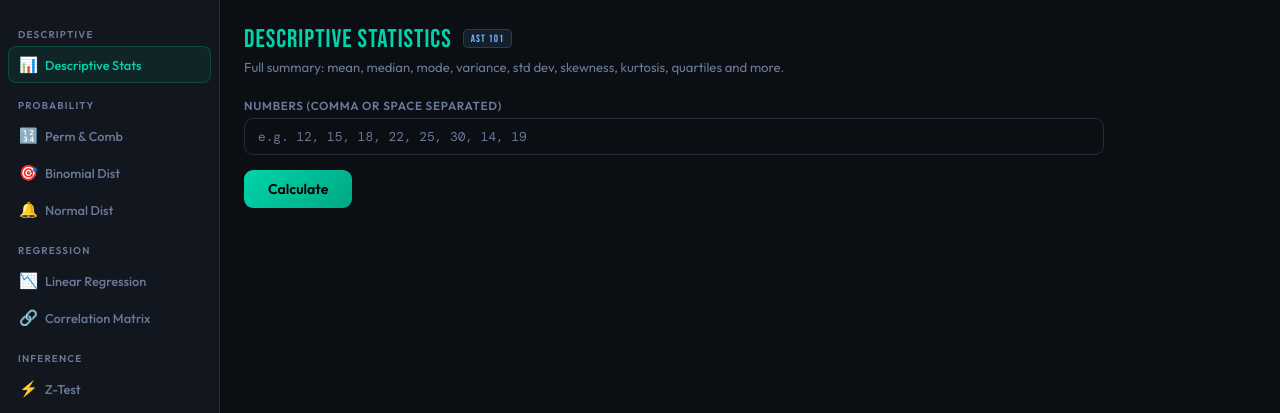
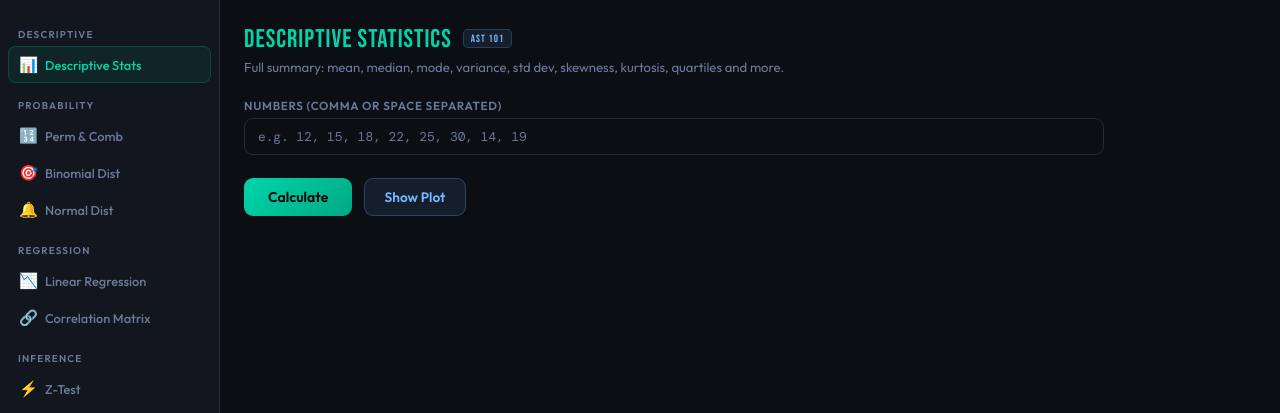
Before and after one commit to Jokhrof042/Statapp, a Flask app: page / in a window 1280 px wide. Shown: the part 69-482 px from the top of the page. Run offline with Flask 3, Linux system fonts and the light colour scheme; some libraries are stand-ins or nearby versions; some web fonts are replaced.

Commit message:
add interactive plotly charts for all topics

```diff
--- a/app.py
+++ b/app.py
@@ -1,6 +1,11 @@
 from flask import Flask, render_template, request, jsonify
 import statistics
 import math
+import json
+import plotly
+import plotly.graph_objects as go
+from plotly.subplots import make_subplots
+
 
 app = Flask(__name__)
 
@@ -502,3 +507,207 @@ def calculate():
 
 if __name__ == "__main__":
     app.run(debug=True)
+
+# ── Plot Route ────────────────────────────────────────────────────────────────
+PLOT_THEME = dict(
+    paper_bgcolor='#0b0e13', plot_bgcolor='#12161e',
+    font=dict(color='#e8edf5', family='Outfit, sans-serif'),
+    margin=dict(l=50, r=30, t=50, b=50),
+)
+
+def fig_json(fig):
+    import plotly, json
+    fig.update_layout(**PLOT_THEME)
+    fig.update_xaxes(gridcolor='#252c3a', zerolinecolor='#252c3a')
+    fig.update_yaxes(gridcolor='#252c3a', zerolinecolor='#252c3a')
+    return json.dumps(fig, cls=plotly.utils.PlotlyJSONEncoder)
+
+@app.route("/plot", methods=["POST"])
+def plot():
+    import plotly.graph_objects as go
+    from plotly.subplots import make_subplots
+    data = request.get_json()
+    t = data.get("type")
+    try:
+        if t == "descriptive":
+            nums = parse_numbers(data["numbers"])
+            fig = make_subplots(rows=1, cols=2, subplot_titles=("Histogram", "Box Plot"))
+            fig.add_trace(go.Histogram(x=nums, marker_color='#00d4aa', opacity=0.8, name="Freq"), row=1, col=1)
+            fig.add_trace(go.Box(y=nums, marker_color='#ffd166', name="Box", boxmean=True), row=1, col=2)
+            fig.update_layout(title="Descriptive Statistics", showlegend=False)
+            return jsonify({"plot": fig_json(fig)})
+
+        elif t == "binomial":
+            n, p, k = int(data["n"]), float(data["p"]), int(data["k"])
+            k_vals = list(range(n + 1))
+            def binom_pmf(kk): return math.factorial(n)//(math.factorial(kk)*math.factorial(n-kk)) * (p**kk) * ((1-p)**(n-kk))
+            probs = [round(binom_pmf(kk), 6) for kk in k_vals]
+            colors = ['#ff6b6b' if kk == k else '#00d4aa' for kk in k_vals]
+            fig = go.Figure(go.Bar(x=k_vals, y=probs, marker_color=colors))
+            fig.update_layout(title=f"Binomial PMF  n={n}, p={p}", xaxis_title="k", yaxis_title="P(X=k)")
+            return jsonify({"plot": fig_json(fig)})
+
+        elif t == "normal":
+            mean, std = float(data["mean"]), float(data["std"])
+            x1 = float(data["x1"]); tail = data.get("tail","less")
+            xs = [mean - 4*std + i*(8*std/400) for i in range(401)]
+            def pdf(x): return math.exp(-0.5*((x-mean)/std)**2)/(std*math.sqrt(2*math.pi))
+            ys = [pdf(x) for x in xs]
+            fig = go.Figure()
+            fig.add_trace(go.Scatter(x=xs, y=ys, line=dict(color='#74b9ff', width=2), name="PDF"))
+            if tail == "less":
+                sx=[x for x in xs if x<=x1]; sy=[pdf(x) for x in sx]
+                if sx: fig.add_trace(go.Scatter(x=sx+[sx[-1],sx[0]], y=sy+[0,0], fill='toself', fillcolor='rgba(0,212,170,0.3)', line=dict(width=0), name="Area"))
+            elif tail == "greater":
+                sx=[x for x in xs if x>=x1]; sy=[pdf(x) for x in sx]
+                if sx: fig.add_trace(go.Scatter(x=sx+[sx[-1],sx[0]], y=sy+[0,0], fill='toself', fillcolor='rgba(0,212,170,0.3)', line=dict(width=0), name="Area"))
+            elif tail == "between" and data.get("x2"):
+                x2=float(data["x2"]); sx=[x for x in xs if x1<=x<=x2]; sy=[pdf(x) for x in sx]
+                if sx: fig.add_trace(go.Scatter(x=sx+[sx[-1],sx[0]], y=sy+[0,0], fill='toself', fillcolor='rgba(0,212,170,0.3)', line=dict(width=0), name="Area"))
+            fig.update_layout(title=f"Normal Distribution  mu={mean}, sigma={std}", xaxis_title="x", yaxis_title="f(x)")
+            return jsonify({"plot": fig_json(fig)})
+
+        elif t in ("regression", "ols"):
+            x_vals=parse_numbers(data["x"]); y_vals=parse_numbers(data["y"])
+            n=len(x_vals); sx=sum(x_vals); sy=sum(y_vals)
+            sxy=sum(a*b for a,b in zip(x_vals,y_vals)); sx2=sum(a**2 for a in x_vals)
+            denom=n*sx2-sx**2; b1=(n*sxy-sx*sy)/denom; b0=(sy-b1*sx)/n
+            x_line=[min(x_vals),max(x_vals)]; y_line=[b1*x+b0 for x in x_line]
+            y_pred=[b1*x+b0 for x in x_vals]; residuals=[y-yp for y,yp in zip(y_vals,y_pred)]
+            fig=make_subplots(rows=1,cols=2,subplot_titles=("Scatter + Fit","Residuals"))
+            fig.add_trace(go.Scatter(x=x_vals,y=y_vals,mode='markers',marker=dict(color='#00d4aa',size=9),name="Data"),row=1,col=1)
+            fig.add_trace(go.Scatter(x=x_line,y=y_line,mode='lines',line=dict(color='#ffd166',width=2),name="Fit"),row=1,col=1)
+            fig.add_trace(go.Bar(x=list(range(1,n+1)),y=residuals,marker_color='#ff6b6b',name="Residuals"),row=1,col=2)
+            fig.add_hline(y=0,line_dash="dash",line_color="#6b7a99",row=1,col=2)
+            fig.update_layout(title="Regression Analysis",showlegend=True)
+            return jsonify({"plot": fig_json(fig)})
+
+        elif t == "logistic":
+            x_vals=parse_numbers(data["x"]); y_vals=[int(v) for v in parse_numbers(data["y"])]
+            n=len(x_vals); b0=0.0; b1=0.0
+            def sigmoid(z): return 1/(1+math.exp(-max(-500,min(500,z))))
+            for _ in range(1000):
+                db0=db1=0
+                for x,y in zip(x_vals,y_vals):
+                    err=sigmoid(b0+b1*x)-y; db0+=err; db1+=err*x
+                b0-=0.1*db0/n; b1-=0.1*db1/n
+            xmin=min(x_vals); xmax=max(x_vals)
+            xs2=[xmin+i*(xmax-xmin)/200 for i in range(201)]
+            ys2=[sigmoid(b0+b1*x) for x in xs2]
+            fig=go.Figure()
+            fig.add_trace(go.Scatter(x=xs2,y=ys2,line=dict(color='#74b9ff',width=2),name="Sigmoid"))
+            colors=['#00d4aa' if y==1 else '#ff6b6b' for y in y_vals]
+            fig.add_trace(go.Scatter(x=x_vals,y=[float(y) for y in y_vals],mode='markers',marker=dict(color=colors,size=10),name="Observed"))
+            fig.add_hline(y=0.5,line_dash="dash",line_color="#ffd166",annotation_text="Decision Boundary")
+            fig.update_layout(title="Logistic Regression",xaxis_title="X",yaxis_title="P(Y=1)")
+            return jsonify({"plot": fig_json(fig)})
+
+        elif t == "timeseries":
+            nums=parse_numbers(data["numbers"]); ma_order=int(data.get("ma_order",3))
+            n=len(nums); t_vals=list(range(1,n+1))
+            ma=[sum(nums[i:i+ma_order])/ma_order for i in range(n-ma_order+1)]
+            ma_x=list(range(ma_order,n+1))
+            st=sum(t_vals); sy2=sum(nums); st2=sum(tt**2 for tt in t_vals); sty=sum(tt*y for tt,y in zip(t_vals,nums))
+            denom2=n*st2-st**2; slope=(n*sty-st*sy2)/denom2 if denom2!=0 else 0; intercept=(sy2-slope*st)/n
+            trend=[slope*tt+intercept for tt in t_vals]
+            fig=go.Figure()
+            fig.add_trace(go.Scatter(x=t_vals,y=nums,mode='lines+markers',line=dict(color='#74b9ff'),name="Observed"))
+            fig.add_trace(go.Scatter(x=ma_x,y=ma,mode='lines',line=dict(color='#00d4aa',width=2),name=f"MA({ma_order})"))
+            fig.add_trace(go.Scatter(x=t_vals,y=trend,mode='lines',line=dict(color='#ffd166',dash='dash'),name="Trend"))
+            fig.update_layout(title="Time Series",xaxis_title="Time",yaxis_title="Value")
+            return jsonify({"plot": fig_json(fig)})
+
+        elif t == "markov":
+            res=calc_markov(data["matrix"],data["steps"],data["init"])
+            history=res["history"]; ns=res["n"]
+            colors2=['#00d4aa','#74b9ff','#ffd166','#ff6b6b','#bc8cff']
+            fig=go.Figure()
+            for s in range(ns):
+                fig.add_trace(go.Scatter(x=list(range(len(history))),y=[h[s] for h in history],mode='lines+markers',name=f"State {s+1}",line=dict(color=colors2[s%len(colors2)],width=2)))
+            fig.update_layout(title="Markov Chain State Probabilities",xaxis_title="Step",yaxis_title="Probability")
+            return jsonify({"plot": fig_json(fig)})
+
+        elif t == "survival":
+            res=calc_survival(data["times"],data["events"])
+            km=res["km_table"]
+            times_km=[0]+[float(str(r["time"]).replace('+','')) for r in km]
+            s_vals=[1.0]+[r["S_hat_t"] for r in km]
+            ct=[float(str(r["time"]).replace('+','')) for r in km if r["deaths_dj"]==0 and r["censored"]>0]
+            cs=[r["S_hat_t"] for r in km if r["deaths_dj"]==0 and r["censored"]>0]
+            fig=go.Figure()
+            fig.add_trace(go.Scatter(x=times_km,y=s_vals,mode='lines',line=dict(color='#00d4aa',width=2,shape='hv'),name="S(t)"))
+            if ct: fig.add_trace(go.Scatter(x=ct,y=cs,mode='markers',marker=dict(symbol='cross',size=10,color='#ffd166'),name="Censored"))
+            fig.add_hline(y=0.5,line_dash="dash",line_color="#ff6b6b",annotation_text="Median")
+            fig.update_layout(title="Kaplan-Meier Survival Curve",xaxis_title="Time",yaxis_title="S(t)",yaxis=dict(range=[0,1.05]))
+            return jsonify({"plot": fig_json(fig)})
+
+        elif t == "corrmatrix":
+            lines=[l.strip() for l in data.get("datasets","").strip().split('\n') if l.strip()]
+            datasets=[parse_numbers(l) for l in lines]
+            res=calc_corrmatrix(datasets); mat=res["correlation_matrix"]; k=len(mat)
+            labels=[f"V{i+1}" for i in range(k)]
+            fig=go.Figure(go.Heatmap(z=mat,x=labels,y=labels,colorscale='RdBu',zmid=0,text=[[str(v) for v in row] for row in mat],texttemplate="%{text}",showscale=True))
+            fig.update_layout(title="Correlation Heatmap")
+            return jsonify({"plot": fig_json(fig)})
+
+        elif t == "pca":
+            lines=[l.strip() for l in data.get("datasets","").strip().split('\n') if l.strip()]
+            datasets=[parse_numbers(l) for l in lines]
+            res=calc_pca(datasets); labels=[f"V{i+1}" for i in range(res["n_variables"])]; pv=res["proportion_of_variance_%"]
+            fig=go.Figure(go.Bar(x=labels,y=pv,marker_color='#bc8cff',text=[f"{v}%" for v in pv],textposition='auto'))
+            fig.update_layout(title="PCA Variance Explained (%)",xaxis_title="Variable",yaxis_title="%")
+            return jsonify({"plot": fig_json(fig)})
+
+        elif t == "lifetable":
+            lx=[int(x) for x in parse_numbers(data["lx"])]; res=calc_life_table(lx)
+            ages=[r["age_x"] for r in res["life_table"]]; lx_v=[r["lx"] for r in res["life_table"]]; qx_v=[r["qx"] for r in res["life_table"]]
+            fig=make_subplots(rows=1,cols=2,subplot_titles=("Survivors lx","Death Probability qx"))
+            fig.add_trace(go.Scatter(x=ages,y=lx_v,fill='tozeroy',line=dict(color='#00d4aa'),name="lx"),row=1,col=1)
+            fig.add_trace(go.Bar(x=ages,y=qx_v,marker_color='#ff6b6b',name="qx"),row=1,col=2)
+            fig.update_layout(title="Life Table",showlegend=False)
+            return jsonify({"plot": fig_json(fig)})
+
+        elif t == "index":
+            bp=parse_numbers(data["base_prices"]); cp=parse_numbers(data["current_prices"])
+            labels=[f"Item {i+1}" for i in range(len(bp))]
+            fig=go.Figure()
+            fig.add_trace(go.Bar(x=labels,y=bp,name="Base Price",marker_color='#74b9ff'))
+            fig.add_trace(go.Bar(x=labels,y=cp,name="Current Price",marker_color='#ffd166'))
+            fig.update_layout(title="Price Comparison",barmode='group',xaxis_title="Item",yaxis_title="Price")
+            return jsonify({"plot": fig_json(fig)})
+
+        elif t == "ci":
+            nums=parse_numbers(data["numbers"]); conf=int(data["confidence"])
+            res=calc_ci(nums,conf); mean=res["sample_mean"]; lo=res["lower_bound"]; hi=res["upper_bound"]
+            fig=go.Figure()
+            fig.add_trace(go.Scatter(x=nums,y=[0]*len(nums),mode='markers',marker=dict(color='#74b9ff',size=8,opacity=0.6),name="Data"))
+            fig.add_shape(type="line",x0=lo,x1=hi,y0=0,y1=0,line=dict(color='#00d4aa',width=6))
+            fig.add_vline(x=mean,line_color='#ffd166',line_dash='dash',annotation_text="Mean")
+            fig.add_vline(x=lo,line_color='#00d4aa',annotation_text="Lower")
+            fig.add_vline(x=hi,line_color='#00d4aa',annotation_text="Upper")
+            fig.update_layout(title=f"{conf}% Confidence Interval",xaxis_title="Value",yaxis=dict(visible=False))
+            return jsonify({"plot": fig_json(fig)})
+
+        elif t in ("ztest","ttest"):
+            if t=="ztest":
+                sm=float(data["sample_mean"]); pm=float(data["pop_mean"]); ps=float(data["pop_std"]); n=int(data["n"])
+                se=ps/math.sqrt(n); stat=(sm-pm)/se; stat_name="Z"
+            else:
+                nums=parse_numbers(data["numbers"]); pm=float(data["pop_mean"])
+                xbar=statistics.mean(nums); s=statistics.stdev(nums); se=s/math.sqrt(len(nums)); stat=(xbar-pm)/se; stat_name="t"
+            xs=[-4+i*8/400 for i in range(401)]
+            ys=[math.exp(-0.5*x**2)/math.sqrt(2*math.pi) for x in xs]
+            fig=go.Figure()
+            fig.add_trace(go.Scatter(x=xs,y=ys,line=dict(color='#74b9ff',width=2),name="Distribution"))
+            cr=1.96
+            rx1=[x for x in xs if x<=-cr]; ry1=[math.exp(-0.5*x**2)/math.sqrt(2*math.pi) for x in rx1]
+            rx2=[x for x in xs if x>=cr];  ry2=[math.exp(-0.5*x**2)/math.sqrt(2*math.pi) for x in rx2]
+            if rx1: fig.add_trace(go.Scatter(x=rx1+[rx1[-1],rx1[0]],y=ry1+[0,0],fill='toself',fillcolor='rgba(255,107,107,0.3)',line=dict(width=0),name="Reject"))
+            if rx2: fig.add_trace(go.Scatter(x=rx2+[rx2[-1],rx2[0]],y=ry2+[0,0],fill='toself',fillcolor='rgba(255,107,107,0.3)',line=dict(width=0),showlegend=False))
+            fig.add_vline(x=stat,line_color='#ffd166',line_dash='dash',annotation_text=f"{stat_name}={round(stat,3)}")
+            fig.update_layout(title=f"{stat_name}-Test",xaxis_title=stat_name,yaxis_title="Density")
+            return jsonify({"plot": fig_json(fig)})
+
+        return jsonify({"error": "No plot available for this type."})
+    except Exception as e:
+        return jsonify({"error": str(e)})
--- a/requirements.txt
+++ b/requirements.txt
@@ -1,2 +1,3 @@
 flask
 gunicorn
+plotly
--- a/templates/index.html
+++ b/templates/index.html
@@ -71,7 +71,13 @@ tr:nth-child(even) td{background:rgba(255,255,255,0.02);}
   .row,.row3{grid-template-columns:1fr;}
   .main{padding:16px;}
 }
+
+.plot-box{margin-top:16px;display:none;background:var(--card);border:1px solid var(--border);border-radius:12px;padding:16px;overflow:hidden;}
+.plot-box.show{display:block;animation:fadeIn 0.4s ease;}
+.plot-btn{background:rgba(116,185,255,0.1);border:1px solid rgba(116,185,255,0.25);border-radius:9px;padding:9px 20px;color:var(--accent4);font-family:'Outfit',sans-serif;font-weight:600;font-size:0.85rem;cursor:pointer;transition:all 0.2s;margin-top:10px;margin-left:8px;}
+.plot-btn:hover{background:rgba(116,185,255,0.2);}
 </style>
+<script src="https://cdn.plot.ly/plotly-2.27.0.min.js"></script>
 </head>
 <body>
 <div class="header">
@@ -119,6 +125,8 @@ tr:nth-child(even) td{background:rgba(255,255,255,0.02);}
     <input type="text" id="d-nums" placeholder="e.g. 12, 15, 18, 22, 25, 30, 14, 19"/>
     <button class="calc-btn" onclick="calc('descriptive')">Calculate</button>
     <div class="result-box" id="d-result"></div>
+    <button class="plot-btn" onclick="showPlot('descriptive','d-plot')">Show Plot</button>
+    <div class="plot-box" id="d-plot"></div>
   </div>
 
   <!-- Perm & Comb -->
@@ -142,6 +150,8 @@ tr:nth-child(even) td{background:rgba(255,255,255,0.02);}
     </div>
     <button class="calc-btn" onclick="calc('binomial')">Calculate</button>
     <div class="result-box" id="b-result"></div>
+    <button class="plot-btn" onclick="showPlot('binomial','b-plot')">Show Plot</button>
+    <div class="plot-box" id="b-plot"></div>
   </div>
 
   <!-- Normal -->
@@ -156,6 +166,8 @@ tr:nth-child(even) td{background:rgba(255,255,255,0.02);}
     <div class="row"><div><label>x1</label><input type="number" id="n-x1" placeholder="1.5" step="any"/></div><div id="x2wrap" style="display:none"><label>x2</label><input type="number" id="n-x2" placeholder="2.5" step="any"/></div></div>
     <button class="calc-btn" onclick="calc('normal')">Calculate</button>
     <div class="result-box" id="n-result"></div>
+    <button class="plot-btn" onclick="showPlot('normal','n-plot')">Show Plot</button>
+    <div class="plot-box" id="n-plot"></div>
   </div>
 
   <!-- Linear Regression -->
@@ -165,6 +177,8 @@ tr:nth-child(even) td{background:rgba(255,255,255,0.02);}
     <label>Y values</label><input type="text" id="r-y" placeholder="e.g. 2.1, 3.9, 6.2, 7.8, 10.1"/>
     <button class="calc-btn" onclick="calc('regression')">Calculate</button>
     <div class="result-box" id="r-result"></div>
+    <button class="plot-btn" onclick="showPlot('regression','r-plot')">Show Plot</button>
+    <div class="plot-box" id="r-plot"></div>
   </div>
 
   <!-- Correlation Matrix -->
@@ -173,6 +187,8 @@ tr:nth-child(even) td{background:rgba(255,255,255,0.02);}
     <textarea id="cm-data" placeholder="10 20 30 40 50&#10;5 15 25 35 45&#10;2 8 18 28 38"></textarea>
     <button class="calc-btn" onclick="calc('corrmatrix')">Calculate</button>
     <div class="result-box" id="cm-result"></div>
+    <button class="plot-btn" onclick="showPlot('corrmatrix','cm-plot')">Show Plot</button>
+    <div class="plot-box" id="cm-plot"></div>
   </div>
 
   <!-- Z-Test -->
@@ -182,6 +198,8 @@ tr:nth-child(even) td{background:rgba(255,255,255,0.02);}
     <div class="row"><div><label>Population Std Dev (σ)</label><input type="number" id="z-sigma" placeholder="10" step="any"/></div><div><label>Sample Size (n)</label><input type="number" id="z-n" placeholder="30" min="1"/></div></div>
     <button class="calc-btn" onclick="calc('ztest')">Calculate</button>
     <div class="result-box" id="z-result"></div>
+    <button class="plot-btn" onclick="showPlot('ztest','z-plot')">Show Plot</button>
+    <div class="plot-box" id="z-plot"></div>
   </div>
 
   <!-- t-Test -->
@@ -191,6 +209,8 @@ tr:nth-child(even) td{background:rgba(255,255,255,0.02);}
     <label>Hypothesized Mean (μ₀)</label><input type="number" id="t-mu" placeholder="50" step="any"/>
     <button class="calc-btn" onclick="calc('ttest')">Calculate</button>
     <div class="result-box" id="t-result"></div>
+    <button class="plot-btn" onclick="showPlot('ttest','t-plot')">Show Plot</button>
+    <div class="plot-box" id="t-plot"></div>
   </div>
 
   <!-- CI -->
@@ -200,6 +220,8 @@ tr:nth-child(even) td{background:rgba(255,255,255,0.02);}
     <div class="radio-group"><label><input type="radio" name="conf" value="90"> 90%</label><label><input type="radio" name="conf" value="95" checked> 95%</label><label><input type="radio" name="conf" value="99"> 99%</label></div>
     <button class="calc-btn" onclick="calc('ci')">Calculate</button>
     <div class="result-box" id="ci-result"></div>
+    <button class="plot-btn" onclick="showPlot('ci','ci-plot')">Show Plot</button>
+    <div class="plot-box" id="ci-plot"></div>
   </div>
 
   <!-- Index Numbers -->
@@ -210,6 +232,8 @@ tr:nth-child(even) td{background:rgba(255,255,255,0.02);}
     <label>Quantities — optional for Laspeyres (Q₀)</label><input type="text" id="i-qty" placeholder="100, 50, 80, 200"/>
     <button class="calc-btn" onclick="calc('index')">Calculate</button>
     <div class="result-box" id="i-result"></div>
+    <button class="plot-btn" onclick="showPlot('index','i-plot')">Show Plot</button>
+    <div class="plot-box" id="i-plot"></div>
   </div>
 
   <!-- Life Table -->
@@ -218,6 +242,8 @@ tr:nth-child(even) td{background:rgba(255,255,255,0.02);}
     <label>lx values (survivors at each age)</label><input type="text" id="lt-lx" placeholder="100000, 98500, 97800, 96000, 93000, 87000"/>
     <button class="calc-btn" onclick="calc('lifetable')">Calculate</button>
     <div class="result-box" id="lt-result"></div>
+    <button class="plot-btn" onclick="showPlot('lifetable','lt-plot')">Show Plot</button>
+    <div class="plot-box" id="lt-plot"></div>
   </div>
 
   <!-- Markov Chain -->
@@ -232,6 +258,8 @@ tr:nth-child(even) td{background:rgba(255,255,255,0.02);}
     </div>
     <button class="calc-btn" onclick="calc('markov')">Calculate</button>
     <div class="result-box" id="mk-result"></div>
+    <button class="plot-btn" onclick="showPlot('markov','mk-plot')">Show Plot</button>
+    <div class="plot-box" id="mk-plot"></div>
   </div>
 
   <!-- Time Series -->
@@ -245,6 +273,8 @@ tr:nth-child(even) td{background:rgba(255,255,255,0.02);}
     </div>
     <button class="calc-btn" onclick="calc('timeseries')">Calculate</button>
     <div class="result-box" id="ts-result"></div>
+    <button class="plot-btn" onclick="showPlot('timeseries','ts-plot')">Show Plot</button>
+    <div class="plot-box" id="ts-plot"></div>
   </div>
 
   <!-- Logistic Regression -->
@@ -254,6 +284,8 @@ tr:nth-child(even) td{background:rgba(255,255,255,0.02);}
     <label>Y values (0 or 1 only)</label><input type="text" id="lr-y" placeholder="e.g. 0, 0, 0, 1, 1, 1, 1, 1"/>
     <button class="calc-btn" onclick="calc('logistic')">Calculate</button>
     <div class="result-box" id="lr-result"></div>
+    <button class="plot-btn" onclick="showPlot('logistic','lr-plot')">Show Plot</button>
+    <div class="plot-box" id="lr-plot"></div>
   </div>
 
   <!-- PCA -->
@@ -264,6 +296,8 @@ tr:nth-child(even) td{background:rgba(255,255,255,0.02);}
     <textarea id="pca-data" placeholder="10 20 30 40 50&#10;5 15 25 35 45&#10;2 8 18 28 38"></textarea>
     <button class="calc-btn" onclick="calc('pca')">Calculate</button>
     <div class="result-box" id="pca-result"></div>
+    <button class="plot-btn" onclick="showPlot('pca','pca-plot')">Show Plot</button>
+    <div class="plot-box" id="pca-plot"></div>
   </div>
 
   <!-- Survival Analysis -->
@@ -274,6 +308,8 @@ tr:nth-child(even) td{background:rgba(255,255,255,0.02);}
     <label>Event Indicators (1=event, 0=censored)</label><input type="text" id="sv-events" placeholder="e.g. 1, 1, 0, 1, 1, 0, 1, 1"/>
     <button class="calc-btn" onclick="calc('survival')">Calculate</button>
     <div class="result-box" id="sv-result"></div>
+    <button class="plot-btn" onclick="showPlot('survival','sv-plot')">Show Plot</button>
+    <div class="plot-box" id="sv-plot"></div>
   </div>
 
   <!-- OLS Diagnostics -->
@@ -283,6 +319,8 @@ tr:nth-child(even) td{background:rgba(255,255,255,0.02);}
     <label>Y values (dependent)</label><input type="text" id="ols-y" placeholder="e.g. 3.1, 5.2, 7.0, 8.9, 11.1, 13.2, 14.8, 17.0"/>
     <button class="calc-btn" onclick="calc('ols')">Calculate</button>
     <div class="result-box" id="ols-result"></div>
+    <button class="plot-btn" onclick="showPlot('ols','ols-plot')">Show Plot</button>
+    <div class="plot-box" id="ols-plot"></div>
   </div>
 
 </div><!-- /main -->
@@ -433,10 +471,34 @@ async function calc(type){
     else if(type==='survival'){payload.times=document.getElementById('sv-times').value;payload.events=document.getElementById('sv-events').value;}
     else if(type==='ols'){payload.x=document.getElementById('ols-x').value;payload.y=document.getElementById('ols-y').value;}
     const ids={descriptive:'d-result',permcomb:'pc-result',binomial:'b-result',normal:'n-result',regression:'r-result',corrmatrix:'cm-result',ztest:'z-result',ttest:'t-result',ci:'ci-result',index:'i-result',lifetable:'lt-result',markov:'mk-result',timeseries:'ts-result',logistic:'lr-result',pca:'pca-result',survival:'sv-result',ols:'ols-result'};
+    lastPayload[type]=payload;
     const data=await post(payload);
     renderResult(ids[type],data);
+    // show plot button
+    const plotBoxId=ids[type].replace('-result','-plot');
+    const pbox=document.getElementById(plotBoxId);
+    if(pbox){pbox.className='plot-box';pbox.innerHTML='';}
   }catch(e){console.error(e);}
 }
+
+// Store last payload per section
+const lastPayload = {};
+
+async function showPlot(type, boxId) {
+  const payload = lastPayload[type];
+  if (!payload) return;
+  const box = document.getElementById(boxId);
+  box.innerHTML = '<div style="color:var(--muted);padding:20px;text-align:center;">Loading chart...</div>';
+  box.className = 'plot-box show';
+  try {
+    const res = await fetch('/plot', {method:'POST', headers:{'Content-Type':'application/json'}, body:JSON.stringify(payload)});
+    const data = await res.json();
+    if (data.error) { box.innerHTML = `<div class="result-error">Chart error: ${data.error}</div>`; return; }
+    const fig = JSON.parse(data.plot);
+    Plotly.newPlot(box, fig.data, fig.layout, {responsive: true, displayModeBar: true});
+  } catch(e) { box.innerHTML = `<div class="result-error">Chart failed: ${e}</div>`; }
+}
+
 document.addEventListener('keydown',e=>{if(e.key==='Enter'){const btn=document.querySelector('.section.active .calc-btn');if(btn)btn.click();}});
 </script>
 </body>
```
